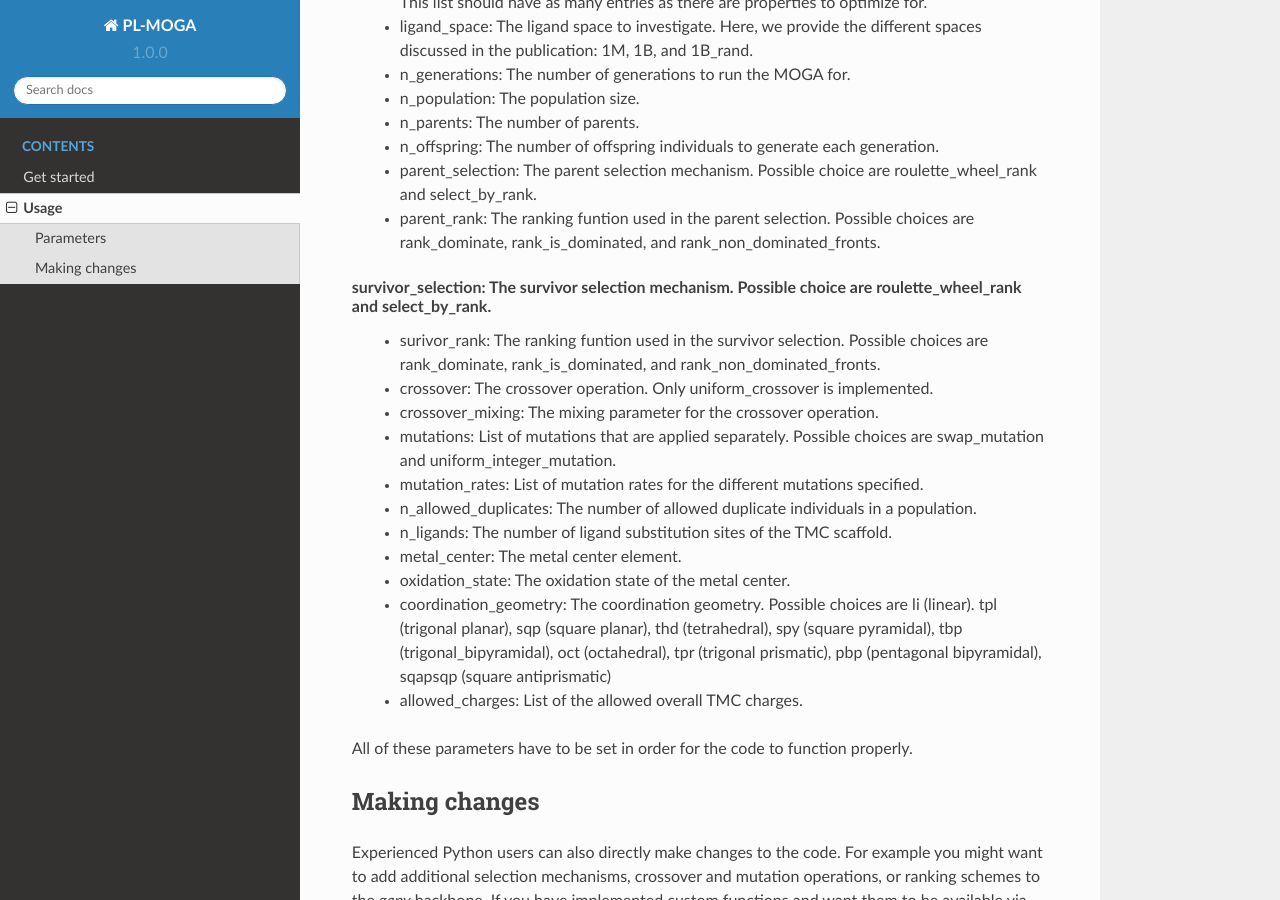
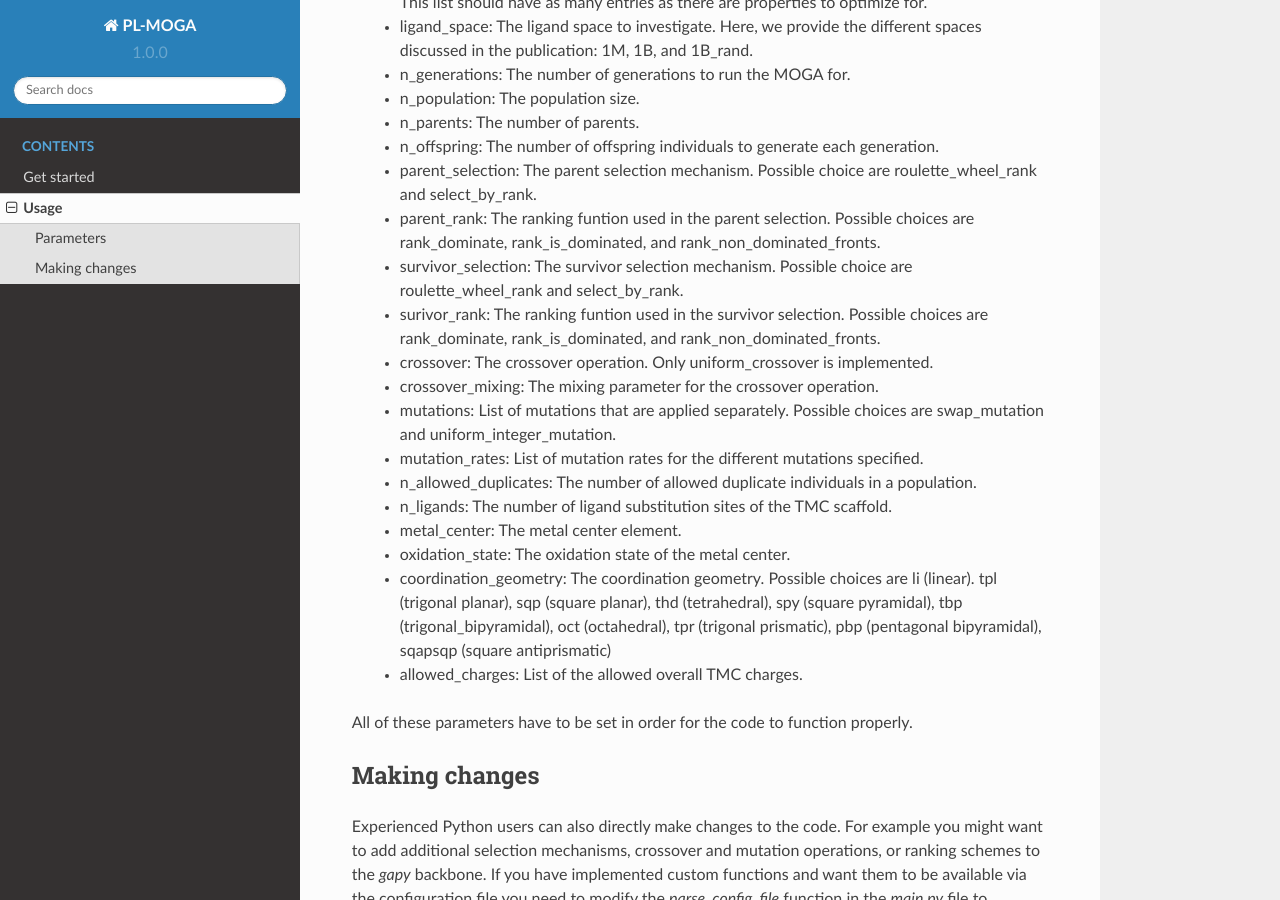
Before and after one commit to hkneiding/PL-MOGA, a Sphinx documentation site: the page built from doc/use.rst, in a window 1280 px wide and 900 px high, scrolled down 705 px. Built offline with Sphinx 7.4.7 and the Read the Docs theme 2.0.0, drawn with Linux system fonts in a browser that asks for light colours.

Commit message:
clean up doc

```diff
--- a/doc/setup.rst
+++ b/doc/setup.rst
@@ -50,13 +50,13 @@ Installation
 
   $ pip install -e . --no-deps
 
-5. Then we install xTB with conda
+5. Then we install xTB with conda.
 
 .. code-block:: console
 
   $ conda install -c conda-forge xtb
 
-6. Then we install uxtbpy with pip
+6. Then we install uxtbpy with pip.
 
 .. code-block:: console
 
--- a/doc/use.rst
+++ b/doc/use.rst
@@ -29,7 +29,7 @@ The following will discuss all the different parameters that can be changed in t
  - n_offspring: The number of offspring individuals to generate each generation.
  - parent_selection: The parent selection mechanism. Possible choice are roulette_wheel_rank and select_by_rank.
  - parent_rank: The ranking funtion used in the parent selection. Possible choices are rank_dominate, rank_is_dominated, and rank_non_dominated_fronts.
-survivor_selection: The survivor selection mechanism. Possible choice are roulette_wheel_rank and select_by_rank.
+ - survivor_selection: The survivor selection mechanism. Possible choice are roulette_wheel_rank and select_by_rank.
  - surivor_rank: The ranking funtion used in the survivor selection. Possible choices are rank_dominate, rank_is_dominated, and rank_non_dominated_fronts.
  - crossover: The crossover operation. Only uniform_crossover is implemented.
  - crossover_mixing: The mixing parameter for the crossover operation.
```
